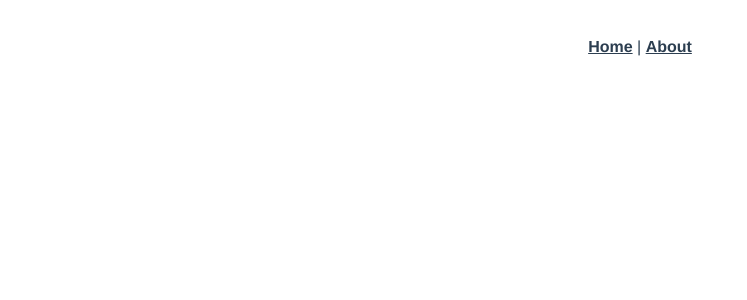
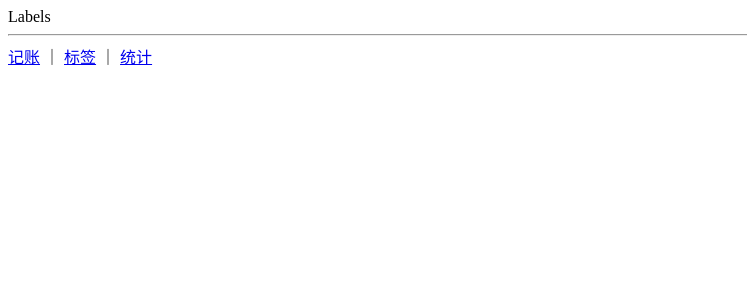
Before and after one commit to HHuangYQ/morney-1, a Vue app: page /#/labels in a window 1280 px wide. Shown: the top 300 px of the page, without its empty margins (0-747 px from the left). Built offline with nearby package versions, Linux system fonts and the light colour scheme.

Commit message:
创建三个页面

```diff
--- a/src/App.vue
+++ b/src/App.vue
@@ -1,10 +1,15 @@
 <template>
-  <div id="app">
-    <div id="nav">
-      <router-link to="/">Home</router-link> |
-      <router-link to="/about">About</router-link>
+  <div>
+    <router-view/>
+    <hr>
+    <div>
+      <router-link to="/money">记账</router-link>
+      ｜
+      <router-link to="/labels">标签</router-link>
+      ｜
+      <router-link to="/statistics">统计</router-link>
+
     </div>
-    <router-view/>
   </div>
 </template>
 
--- a/src/router/index.ts
+++ b/src/router/index.ts
@@ -1,27 +1,36 @@
-import Vue from 'vue'
-import VueRouter, { RouteConfig } from 'vue-router'
-import Home from '../views/Home.vue'
+import Vue from 'vue';
+import VueRouter, {RouteConfig} from 'vue-router';
+import Home from '../views/Home.vue';
+import Money from '@/views/Money.vue';
+import Labels from '@/views/Labels.vue';
+import Statistics from '@/views/Statistics.vue';
 
-Vue.use(VueRouter)
+Vue.use(VueRouter);
 
 const routes: Array<RouteConfig> = [
+
   {
     path: '/',
-    name: 'Home',
-    component: Home
+    redirect: '/money'
+  },
+
+  {
+    path: '/money',
+    component: Money
   },
   {
-    path: '/about',
-    name: 'About',
-    // route level code-splitting
-    // this generates a separate chunk (about.[hash].js) for this route
-    // which is lazy-loaded when the route is visited.
-    component: () => import(/* webpackChunkName: "about" */ '../views/About.vue')
+    path: '/labels',
+    component: Labels
+  },
+  {
+    path: '/statistics',
+    component: Statistics
   }
-]
+
+];
 
 const router = new VueRouter({
   routes
-})
+});
 
-export default router
+export default router;
--- /dev/null
+++ b/src/views/Labels.vue
@@ -0,0 +1,13 @@
+<template>
+  <div>Labels</div>
+</template>
+
+<script lang="ts">
+export default {
+  name: 'Labels'
+};
+</script>
+
+<style lang="scss" scoped>
+
+</style>
--- /dev/null
+++ b/src/views/Money.vue
@@ -0,0 +1,13 @@
+<template>
+  <div>Money</div>
+</template>
+
+<script lang="ts">
+export default {
+  name: 'Money'
+};
+</script>
+
+<style lang="scss" scoped>
+
+</style>
--- /dev/null
+++ b/src/views/Statistics.vue
@@ -0,0 +1,13 @@
+<template>
+  <div>Statistics</div>
+</template>
+
+<script lang="ts">
+export default {
+  name: 'Statistics'
+};
+</script>
+
+<style lang="scss" scoped>
+
+</style>
```
